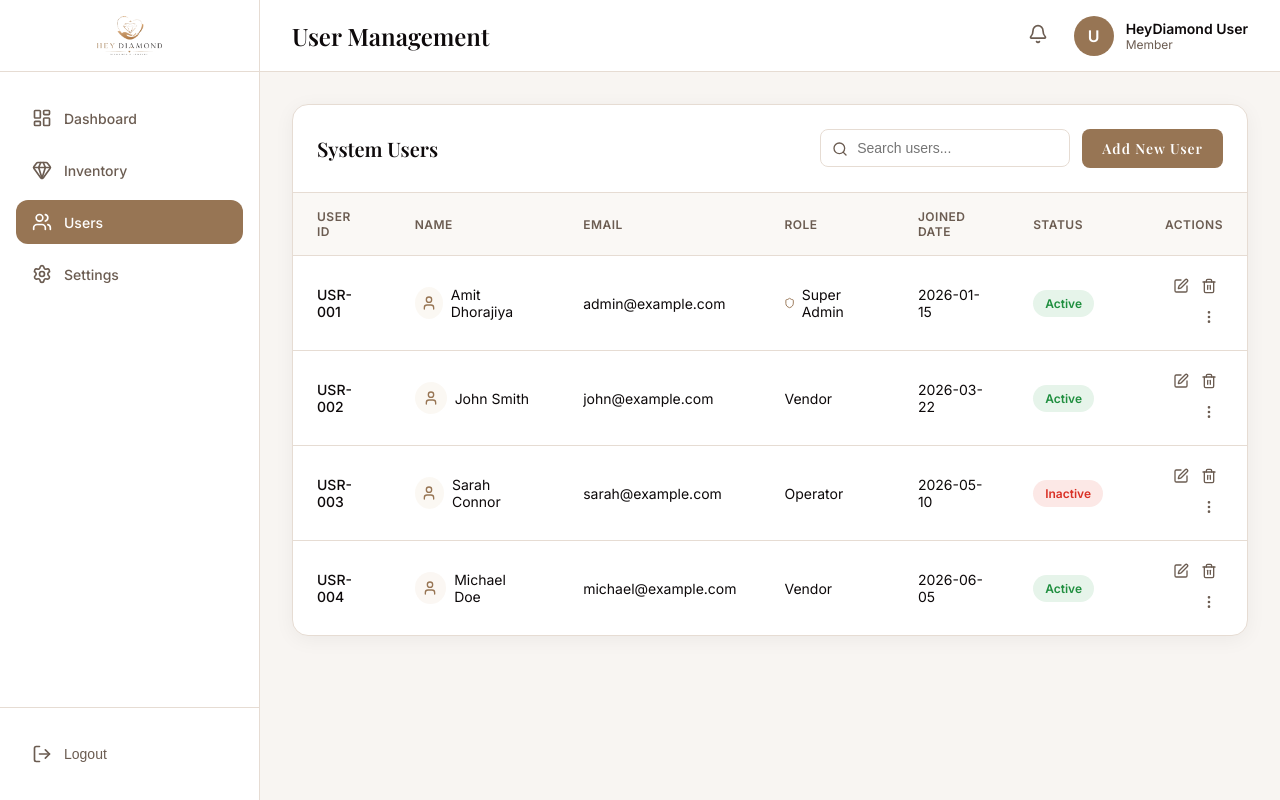
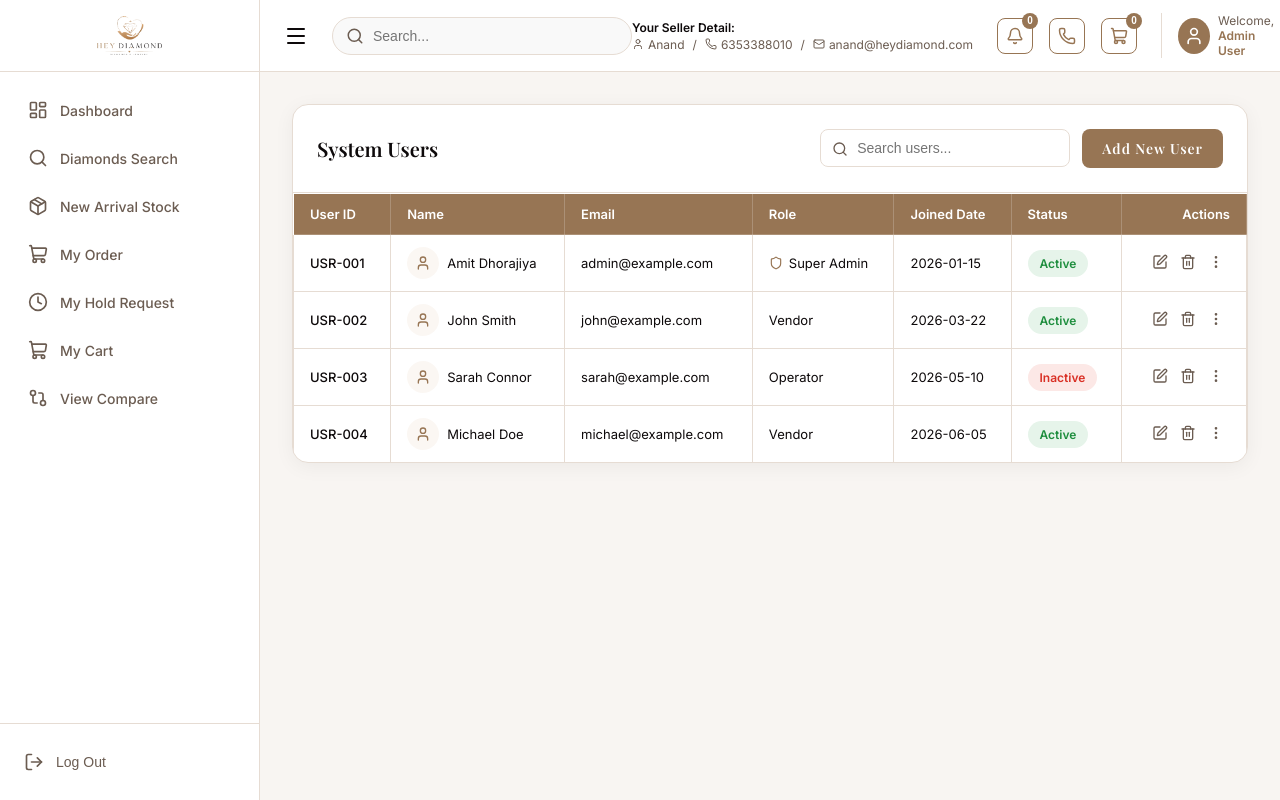
Before and after one commit to AmitDhorajiya123/heydiamond-front, a React (Vite) app: page /users in a window 1280 px wide. Built offline with nearby package versions, Linux system fonts and the light colour scheme.

Commit message:
Update dashboard layout and cards to match reference design with HeyDiamond colors

```diff
--- a/src/components/Layout.jsx
+++ b/src/components/Layout.jsx
@@ -1,16 +1,22 @@
 import React from 'react';
 import {
     LayoutDashboard,
-    Gem,
-    Users,
-    Settings,
+    Search,
+    Package,
+    ShoppingCart,
+    Clock,
     LogOut,
-    Bell
+    Bell,
+    Phone,
+    Menu,
+    User,
+    Mail,
+    GitCompare
 } from 'lucide-react';
 import { Link, useLocation, useNavigate } from 'react-router-dom';
 import '../css/Dashboard.css';
 
-const Layout = ({ children, title }) => {
+const Layout = ({ children }) => {
     const location = useLocation();
     const navigate = useNavigate();
 
@@ -33,22 +39,34 @@ const Layout = ({ children, title }) => {
                         <span>Dashboard</span>
                     </Link>
                     <Link to="/inventory" className={`nav-item ${isActive('/inventory')}`}>
-                        <Gem size={20} />
-                        <span>Inventory</span>
+                        <Search size={20} />
+                        <span>Diamonds Search</span>
                     </Link>
-                    <Link to="/users" className={`nav-item ${isActive('/users')}`}>
-                        <Users size={20} />
-                        <span>Users</span>
+                    <Link to="/new-arrivals" className={`nav-item ${isActive('/new-arrivals')}`}>
+                        <Package size={20} />
+                        <span>New Arrival Stock</span>
                     </Link>
-                    <Link to="/settings" className={`nav-item ${isActive('/settings')}`}>
-                        <Settings size={20} />
-                        <span>Settings</span>
+                    <Link to="/orders" className={`nav-item ${isActive('/orders')}`}>
+                        <ShoppingCart size={20} />
+                        <span>My Order</span>
+                    </Link>
+                    <Link to="/hold-requests" className={`nav-item ${isActive('/hold-requests')}`}>
+                        <Clock size={20} />
+                        <span>My Hold Request</span>
+                    </Link>
+                    <Link to="/cart" className={`nav-item ${isActive('/cart')}`}>
+                        <ShoppingCart size={20} />
+                        <span>My Cart</span>
+                    </Link>
+                    <Link to="/compare" className={`nav-item ${isActive('/compare')}`}>
+                        <GitCompare size={20} />
+                        <span>View Compare</span>
                     </Link>
                 </nav>
                 <div className="sidebar-nav" style={{ flex: 'none', borderTop: '1px solid var(--color-input-border)' }}>
                     <button onClick={handleLogout} className="nav-item" style={{ background: 'none', border: 'none', width: '100%', cursor: 'pointer' }}>
                         <LogOut size={20} />
-                        <span>Logout</span>
+                        <span>Log Out</span>
                     </button>
                 </div>
             </aside>
@@ -57,16 +75,49 @@ const Layout = ({ children, title }) => {
             <main className="main-content">
                 {/* Header */}
                 <header className="header">
-                    <h1 className="header-title">{title}</h1>
-                    <div className="header-actions">
-                        <button className="action-btn">
-                            <Bell size={20} />
+                    <div className="header-left">
+                        <button className="menu-toggle">
+                            <Menu size={24} />
                         </button>
-                        <div className="user-profile">
-                            <div className="avatar">U</div>
-                            <div className="user-info">
-                                <span className="user-name">HeyDiamond User</span>
-                                <span className="user-role">Member</span>
+                        <div className="header-search">
+                            <Search size={18} className="search-icon" />
+                            <input type="text" placeholder="Search..." />
+                        </div>
+                    </div>
+
+                    <div className="header-right">
+                        <div className="seller-detail">
+                            <strong>Your Seller Detail:</strong>
+                            <div className="seller-info">
+                                <span style={{ display: 'flex', alignItems: 'center', gap: '4px' }}><User size={12} /> Anand</span>
+                                <span>/</span>
+                                <span style={{ display: 'flex', alignItems: 'center', gap: '4px' }}><Phone size={12} /> 6353388010</span>
+                                <span>/</span>
+                                <span style={{ display: 'flex', alignItems: 'center', gap: '4px' }}><Mail size={12} /> anand@heydiamond.com</span>
+                            </div>
+                        </div>
+
+                        <div className="header-icons">
+                            <button className="icon-btn">
+                                <Bell size={18} />
+                                <span className="badge">0</span>
+                            </button>
+                            <button className="icon-btn">
+                                <Phone size={18} />
+                            </button>
+                            <button className="icon-btn">
+                                <ShoppingCart size={18} />
+                                <span className="badge">0</span>
+                            </button>
+                        </div>
+
+                        <div style={{ display: 'flex', alignItems: 'center', gap: '8px', borderLeft: '1px solid var(--color-input-border)', paddingLeft: '16px' }}>
+                            <div style={{ width: '36px', height: '36px', borderRadius: '50%', backgroundColor: 'var(--color-primary)', color: 'white', display: 'flex', alignItems: 'center', justifyContent: 'center' }}>
+                                <User size={20} />
+                            </div>
+                            <div style={{ display: 'flex', flexDirection: 'column', fontSize: '12px' }}>
+                                <span style={{ color: 'var(--color-text-light)' }}>Welcome,</span>
+                                <span style={{ color: 'var(--color-primary)', fontWeight: '600' }}>Admin User</span>
                             </div>
                         </div>
                     </div>
--- a/src/css/Dashboard.css
+++ b/src/css/Dashboard.css
@@ -34,24 +34,24 @@
 
 .sidebar-nav {
     flex: 1;
-    padding: 24px 16px;
+    padding: 16px 0;
     overflow-y: auto;
     display: flex;
     flex-direction: column;
-    gap: 8px;
+    gap: 4px;
 }
 
 .nav-item {
     display: flex;
     align-items: center;
     gap: 12px;
-    padding: 12px 16px;
-    border-radius: 12px;
+    padding: 12px 24px;
     color: var(--color-text-light);
     text-decoration: none;
     font-weight: 500;
     font-size: 14px;
     transition: all 0.2s ease;
+    border-left: 4px solid transparent;
 }
 
 .nav-item:hover {
@@ -62,6 +62,9 @@
 .nav-item.active {
     background-color: var(--color-primary);
     color: #ffffff;
+    border-left: 4px solid var(--color-text-dark);
+    border-radius: 0 20px 20px 0;
+    margin-right: 16px;
 }
 
 /* Main Content Styles */
@@ -80,57 +83,113 @@
     display: flex;
     align-items: center;
     justify-content: space-between;
-    padding: 0 32px;
+    padding: 0 24px;
     z-index: 5;
 }
 
-.header-title {
-    font-family: var(--font-serif);
-    font-size: 24px;
-    font-weight: 600;
-    color: var(--color-text-dark);
+.header-left {
+    display: flex;
+    align-items: center;
+    gap: 24px;
 }
 
-.header-actions {
-    display: flex;
-    align-items: center;
-    gap: 20px;
-}
-
-.user-profile {
-    display: flex;
-    align-items: center;
-    gap: 12px;
+.menu-toggle {
+    background: none;
+    border: none;
+    color: var(--color-text-dark);
     cursor: pointer;
-}
-
-.avatar {
-    width: 40px;
-    height: 40px;
-    border-radius: 50%;
-    background-color: var(--color-primary);
-    color: white;
     display: flex;
     align-items: center;
     justify-content: center;
-    font-weight: 600;
-    font-size: 16px;
 }
 
-.user-info {
+.header-search {
+    position: relative;
+    width: 300px;
+}
+
+.header-search input {
+    width: 100%;
+    padding: 10px 16px 10px 40px;
+    border: 1px solid var(--color-input-border);
+    border-radius: 20px;
+    font-size: 14px;
+    outline: none;
+    background-color: #f9f9f9;
+}
+
+.header-search .search-icon {
+    position: absolute;
+    left: 14px;
+    top: 50%;
+    transform: translateY(-50%);
+    color: var(--color-text-light);
+}
+
+.header-right {
+    display: flex;
+    align-items: center;
+    gap: 24px;
+}
+
+.seller-detail {
     display: flex;
     flex-direction: column;
+    font-size: 12px;
+    color: var(--color-text-light);
 }
 
-.user-name {
-    font-size: 14px;
-    font-weight: 600;
+.seller-detail strong {
     color: var(--color-text-dark);
+    margin-bottom: 2px;
 }
 
-.user-role {
-    font-size: 12px;
-    color: var(--color-text-light);
+.seller-info {
+    display: flex;
+    align-items: center;
+    gap: 8px;
+}
+
+.header-icons {
+    display: flex;
+    align-items: center;
+    gap: 16px;
+}
+
+.icon-btn {
+    position: relative;
+    background: none;
+    border: 1px solid var(--color-primary);
+    color: var(--color-primary);
+    width: 36px;
+    height: 36px;
+    border-radius: 8px;
+    display: flex;
+    align-items: center;
+    justify-content: center;
+    cursor: pointer;
+    transition: all 0.2s;
+}
+
+.icon-btn:hover {
+    background-color: var(--color-primary);
+    color: #ffffff;
+}
+
+.badge {
+    position: absolute;
+    top: -6px;
+    right: -6px;
+    background-color: var(--color-primary);
+    color: #ffffff;
+    font-size: 10px;
+    font-weight: bold;
+    width: 16px;
+    height: 16px;
+    border-radius: 50%;
+    display: flex;
+    align-items: center;
+    justify-content: center;
 }
 
 /* Page Content Styles */
@@ -189,22 +248,75 @@
     text-align: left;
 }
 
-.data-table th {
-    padding: 16px 24px;
+/* Dashboard Cards */
+.dashboard-grid {
+    display: grid;
+    grid-template-columns: repeat(auto-fill, minmax(220px, 1fr));
+    gap: 20px;
+    margin-bottom: 32px;
+}
+
+.summary-card {
+    background-color: #ffffff;
+    border-radius: 12px;
+    padding: 20px;
+    box-shadow: 0 2px 10px rgba(0, 0, 0, 0.03);
+    display: flex;
+    justify-content: space-between;
+    align-items: center;
+    border: 1px solid var(--color-input-border);
+    transition: transform 0.2s, box-shadow 0.2s;
+}
+
+.summary-card:hover {
+    transform: translateY(-2px);
+    box-shadow: 0 4px 15px rgba(0, 0, 0, 0.08);
+    border-color: var(--color-primary);
+}
+
+.summary-info {
+    display: flex;
+    flex-direction: column;
+    gap: 4px;
+}
+
+.summary-count {
+    font-size: 24px;
+    font-weight: 700;
+    color: var(--color-text-dark);
+}
+
+.summary-label {
     font-size: 12px;
     font-weight: 600;
     color: var(--color-text-light);
     text-transform: uppercase;
     letter-spacing: 0.5px;
-    border-bottom: 1px solid var(--color-input-border);
-    background-color: #faf8f5;
+}
+
+.summary-icon {
+    width: 40px;
+    height: 40px;
+    opacity: 0.1;
+    color: var(--color-primary);
+}
+
+/* Table Styles Update */
+.data-table th {
+    padding: 12px 16px;
+    font-size: 13px;
+    font-weight: 600;
+    color: #ffffff;
+    background-color: var(--color-primary);
+    text-transform: none;
+    border: 1px solid rgba(255, 255, 255, 0.2);
 }
 
 .data-table td {
-    padding: 16px 24px;
-    font-size: 14px;
+    padding: 12px 16px;
+    font-size: 13px;
     color: var(--color-text-dark);
-    border-bottom: 1px solid var(--color-input-border);
+    border: 1px solid var(--color-input-border);
     vertical-align: middle;
 }
 
--- a/src/pages/Dashboard.jsx
+++ b/src/pages/Dashboard.jsx
@@ -1,88 +1,52 @@
-import React, { useState } from 'react';
-import { Search, MoreVertical, Edit, Trash2 } from 'lucide-react';
+import React from 'react';
+import { Gem, ShoppingCart, Package } from 'lucide-react';
 import Layout from '../components/Layout';
 
-const diamondData = [
-    { id: 'DIA-1001', shape: 'Round', carat: 1.05, color: 'D', clarity: 'FL', cut: 'Excellent', price: '$12,500', status: 'Available' },
-    { id: 'DIA-1002', shape: 'Princess', carat: 2.10, color: 'E', clarity: 'VVS1', cut: 'Very Good', price: '$18,200', status: 'Reserved' },
-    { id: 'DIA-1003', shape: 'Emerald', carat: 1.50, color: 'F', clarity: 'VS1', cut: 'Excellent', price: '$9,800', status: 'Available' },
-    { id: 'DIA-1004', shape: 'Oval', carat: 3.00, color: 'G', clarity: 'VS2', cut: 'Good', price: '$24,000', status: 'Sold' },
-    { id: 'DIA-1005', shape: 'Cushion', carat: 1.20, color: 'D', clarity: 'IF', cut: 'Excellent', price: '$14,100', status: 'Available' },
+const summaryData = [
+    { count: '12592', label: 'ROUND' },
+    { count: '4', label: 'PRINCESS' },
+    { count: '12', label: 'PEAR' },
+    { count: '1', label: 'CUSHION' },
+    { count: '199', label: 'OVAL' },
+    { count: '4', label: 'EMERALD' },
+    { count: '35', label: 'RADIANT' },
+    { count: '41', label: 'MARQUISE' },
+    { count: '4', label: 'SQUARE C...' },
 ];
 
 const Dashboard = () => {
-    const [searchTerm, setSearchTerm] = useState('');
+    return (
+        <Layout>
+            <h2 style={{ fontSize: '20px', fontWeight: 'bold', color: 'var(--color-text-dark)', marginBottom: '20px' }}>Dashboard</h2>
 
-    const getStatusClass = (status) => {
-        switch (status) {
-            case 'Available': return 'status-available';
-            case 'Sold': return 'status-sold';
-            case 'Reserved': return 'status-reserved';
-            default: return '';
-        }
-    };
+            <div className="dashboard-grid">
+                {summaryData.map((item, index) => (
+                    <div className="summary-card" key={index}>
+                        <div className="summary-info">
+                            <span className="summary-count">{item.count}</span>
+                            <span className="summary-label">{item.label}</span>
+                        </div>
+                        <Gem className="summary-icon" />
+                    </div>
+                ))}
+            </div>
 
-    return (
-        <Layout title="Dashboard Overview">
-            <div className="table-container">
-                <div className="table-header">
-                    <h2 className="table-title">Recent Listings</h2>
-                    <div className="table-actions">
-                        <div style={{ position: 'relative' }}>
-                            <Search size={16} style={{ position: 'absolute', left: '12px', top: '50%', transform: 'translateY(-50%)', color: 'var(--color-text-light)' }} />
-                            <input
-                                type="text"
-                                className="search-input"
-                                placeholder="Search diamonds..."
-                                style={{ paddingLeft: '36px' }}
-                                value={searchTerm}
-                                onChange={(e) => setSearchTerm(e.target.value)}
-                            />
-                        </div>
-                        <button className="submit-button" style={{ margin: 0, padding: '10px 20px', fontSize: '14px', borderRadius: '8px' }}>
-                            Add Diamond
-                        </button>
+            <div style={{ display: 'flex', gap: '20px' }}>
+                <div className="summary-card" style={{ flex: 1, maxWidth: '300px' }}>
+                    <div className="summary-info">
+                        <span className="summary-label" style={{ color: 'var(--color-text-dark)', fontSize: '14px', borderBottom: '2px solid var(--color-text-dark)', paddingBottom: '4px', marginBottom: '12px', display: 'inline-block' }}>My Cart</span>
+                        <span className="summary-count">0</span>
                     </div>
+                    <ShoppingCart className="summary-icon" style={{ opacity: 0.2 }} />
                 </div>
 
-                <table className="data-table">
-                    <thead>
-                        <tr>
-                            <th>ID</th>
-                            <th>Shape</th>
-                            <th>Carat</th>
-                            <th>Color</th>
-                            <th>Clarity</th>
-                            <th>Cut</th>
-                            <th>Price</th>
-                            <th>Status</th>
-                            <th style={{ textAlign: 'right' }}>Actions</th>
-                        </tr>
-                    </thead>
-                    <tbody>
-                        {diamondData.map((diamond) => (
-                            <tr key={diamond.id}>
-                                <td style={{ fontWeight: 500 }}>{diamond.id}</td>
-                                <td>{diamond.shape}</td>
-                                <td>{diamond.carat}</td>
-                                <td>{diamond.color}</td>
-                                <td>{diamond.clarity}</td>
-                                <td>{diamond.cut}</td>
-                                <td style={{ fontWeight: 600 }}>{diamond.price}</td>
-                                <td>
-                                    <span className={`status-badge ${getStatusClass(diamond.status)}`}>
-                                        {diamond.status}
-                                    </span>
-                                </td>
-                                <td style={{ textAlign: 'right' }}>
-                                    <button className="action-btn"><Edit size={16} /></button>
-                                    <button className="action-btn"><Trash2 size={16} /></button>
-                                    <button className="action-btn"><MoreVertical size={16} /></button>
-                                </td>
-                            </tr>
-                        ))}
-                    </tbody>
-                </table>
+                <div className="summary-card" style={{ flex: 1, maxWidth: '300px' }}>
+                    <div className="summary-info">
+                        <span className="summary-label" style={{ color: 'var(--color-text-dark)', fontSize: '14px', borderBottom: '2px solid var(--color-text-dark)', paddingBottom: '4px', marginBottom: '12px', display: 'inline-block' }}>New Arrivals</span>
+                        <span className="summary-count">3362</span>
+                    </div>
+                    <Package className="summary-icon" style={{ opacity: 0.2 }} />
+                </div>
             </div>
         </Layout>
     );
```
